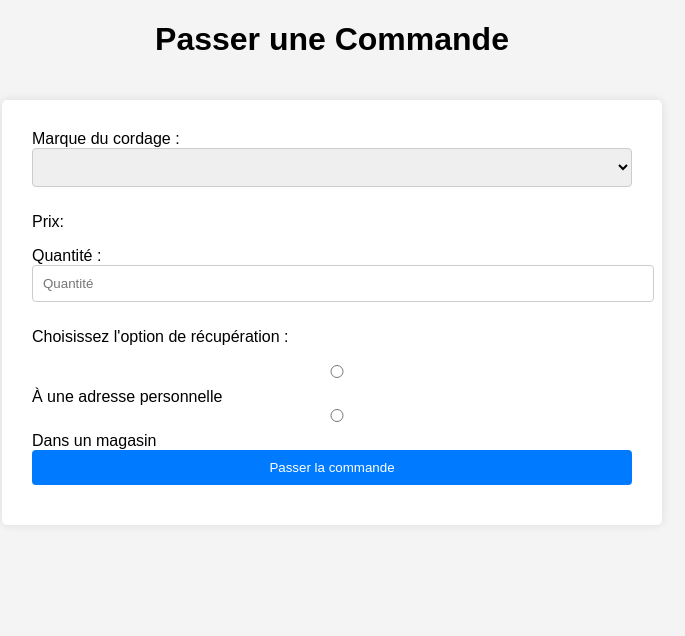
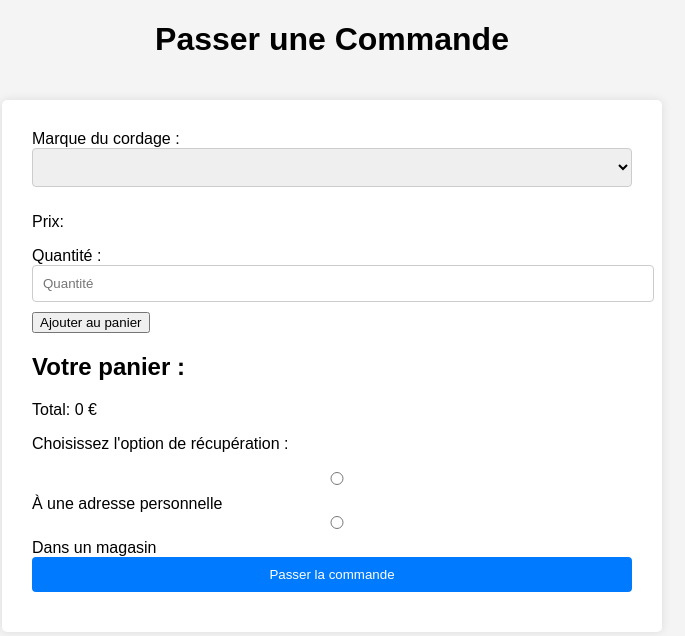
Before and after one commit to DamienBataillardGOATT/goatt-tools, a Flask app: template templates/index.html in a window 1280 px wide. Shown: the top 636 px of the page, without its empty margins (308-993 px from the left). Run offline with Flask 3, Linux system fonts and the light colour scheme; the template is opened without the code that fills it, so the values that code supplies are empty.

Commit message:
17th commit

```diff
--- a/templates/index.html
+++ b/templates/index.html
@@ -6,7 +6,7 @@
 </head>
 <body>
     <h1>Passer une Commande</h1>
-    <form action="/submit_order" method="post">
+    <form action="" method="post" id="orderForm">
 
         <!-- Choix de la marque de cordage -->
         <label for="cordage_marque">Marque du cordage :</label>
@@ -21,6 +21,18 @@
         <!-- Quantité de cordage -->
         <label for="cordage_quantite">Quantité :</label>
         <input type="number" id="cordage_quantite" name="cordage_quantite" min="1" placeholder="Quantité" required>
+
+        <!-- Bouton pour ajouter au panier -->
+        <button type="button" onclick="ajouterAuPanier()">Ajouter au panier</button>
+
+        <!-- Panier -->
+        <div id="panier">
+            <h2>Votre panier :</h2>
+            <ul id="listePanier">
+                <!-- Les articles du panier seront ajoutés ici -->
+            </ul>
+            <p>Total: <span id="totalPanier">0</span> €</p>
+        </div>
 
         <!-- Option de récupération -->
         <div>
@@ -52,6 +64,53 @@
     </form>
 
     <script>
+        var panier = [];
+
+        function updatePrix() {
+            var selectElement = document.getElementById('cordage_id');
+            var prixUnitaire = selectElement.options[selectElement.selectedIndex].getAttribute('data-prix');
+            var quantite = document.getElementById('cordage_quantite').value;
+            var prixTotal = prixUnitaire * quantite;
+            document.getElementById('prix_cordage').textContent = 'Prix: ' + prixTotal.toFixed(2) + ' €';
+        }
+
+        // Ajouter un écouteur d'événements sur le champ de quantité
+        document.getElementById('cordage_quantite').addEventListener('change', updatePrix);
+
+        // Mettre à jour le prix initial lors du chargement de la page
+        document.addEventListener('DOMContentLoaded', function() {
+            updatePrix();
+        });
+
+        function ajouterAuPanier() {
+            var selectElement = document.getElementById('cordage_id');
+            var marque = selectElement.value;
+            var prix = selectElement.options[selectElement.selectedIndex].getAttribute('data-prix');
+            var quantite = document.getElementById('cordage_quantite').value;
+            var totalArticle = prix * quantite;
+
+            panier.push({ marque: marque, quantite: quantite, prix: prix, totalArticle: totalArticle });
+            afficherPanier();
+        }
+
+        function afficherPanier() {
+            var listePanier = document.getElementById('listePanier');
+            var totalPanier = document.getElementById('totalPanier');
+            var total = 0;
+
+            listePanier.innerHTML = '';
+
+            panier.forEach(function(article, index) {
+                var li = document.createElement('li');
+                li.textContent = article.marque + ' x ' + article.quantite + ' : ' + article.totalArticle + ' €';
+                listePanier.appendChild(li);
+
+                total += parseFloat(article.totalArticle);
+            });
+
+            totalPanier.textContent = total.toFixed(2);
+        }
+
         // Script pour afficher/cacher les champs en fonction de l'option de récupération choisie
         document.addEventListener('DOMContentLoaded', function() {
             var recuperationOptions = document.querySelectorAll('input[name="option_recuperation"]');
@@ -68,11 +127,7 @@
             });
         });
 
-        function updatePrix() {
-            var selectElement = document.getElementById('cordage_id');
-            var prix = selectElement.options[selectElement.selectedIndex].getAttribute('data-prix');
-            document.getElementById('prix_cordage').textContent = 'Prix: ' + prix + ' €';
-        };
+
     </script>
 </body>
 </html>
```
